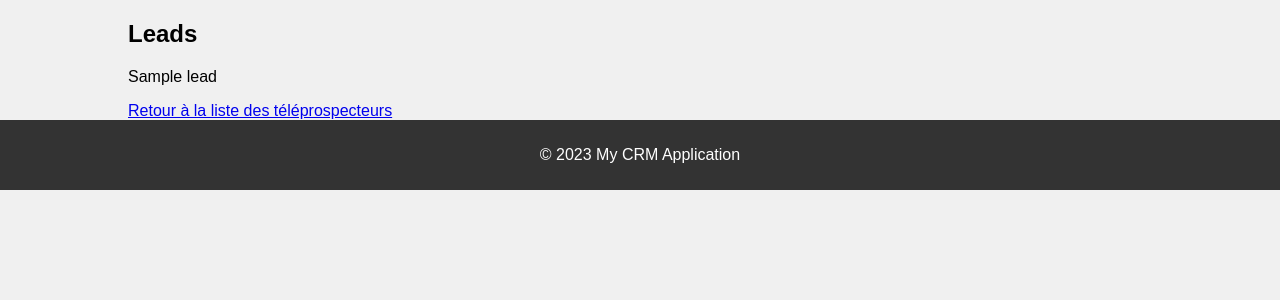
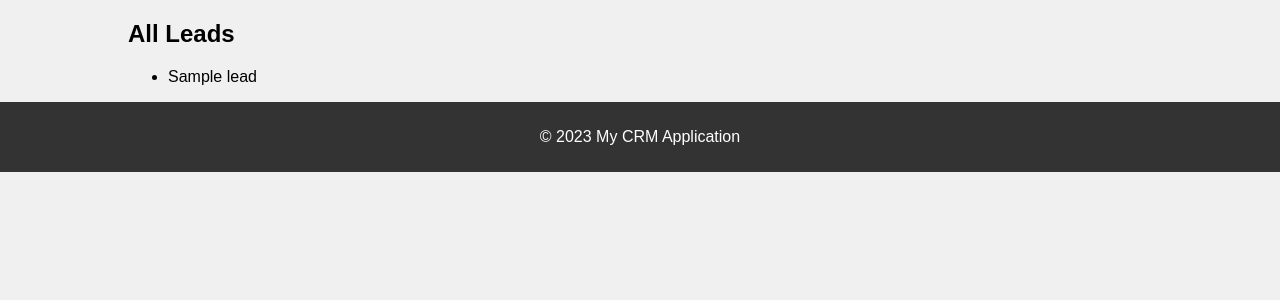
Before and after one commit to GadrTibi/PROJ_CRM, a Flask app: template templates/leads.html in a window 1280 px wide. Shown: the part 127-427 px from the top of the page. Run offline with Flask 3, Linux system fonts and the light colour scheme; the template is opened without the code that fills it: most values are stand-ins (such as "Sample title", 1, 10 or a date in 2020).

Commit message:
avant bdd

```diff
--- a/app.py
+++ b/app.py
@@ -66,11 +66,17 @@ def add_teleprospector():
     manager.add_teleprospector(teleprospector)
     return redirect(url_for('home'))
 
+@app.route('/leads')
+def view_all_leads():
+    leads = Lead.query.all()  # or however you get all leads
+    return render_template('leads.html', leads=leads)
+
+
 @app.route('/view_teleprospectors')
 def view_teleprospectors():
     return render_template('view_teleprospectors.html', manager=manager)
 
-@app.route('/teleprospectors/<int:teleprospecteur_id>/leads')
+@app.route('/teleprospectors/<int:teleprospector_id>/leads')
 def view_leads(teleprospecteur_id):
     teleprospecteur = manager.get_teleprospecteur_by_id(teleprospecteur_id)
     leads = teleprospecteur.get_leads()
--- a/templates/base.html
+++ b/templates/base.html
@@ -11,7 +11,7 @@
     <nav>
       <ul>
         <li><a href="{{ url_for('home') }}">Home</a></li>
-        <li><a href="{{ url_for('leads') }}">Leads</a></li>
+        <li><a href="{{ url_for('view_all_leads') }}">Leads</a></li>
         <!-- Add more navigation links as needed -->
       </ul>
     </nav>
--- a/templates/leads.html
+++ b/templates/leads.html
@@ -1,12 +1,10 @@
 {% extends "base.html" %}
 
 {% block content %}
-  <h2>Leads</h2>
-  <div class="my-4">
+  <h2>All Leads</h2>
+  <ul>
     {% for lead in leads %}
-      <p class="lead">{{ lead.name }}</p>
+      <li>{{ lead.name }}</li>  <!-- adapt this to how your leads are structured -->
     {% endfor %}
-  </div>
-
-  <a href="{{ url_for('view_teleprospectors') }}" class="btn btn-secondary">Retour à la liste des téléprospecteurs</a>
+  </ul>
 {% endblock %}
```
Also changed, not shown: 1 other file.
